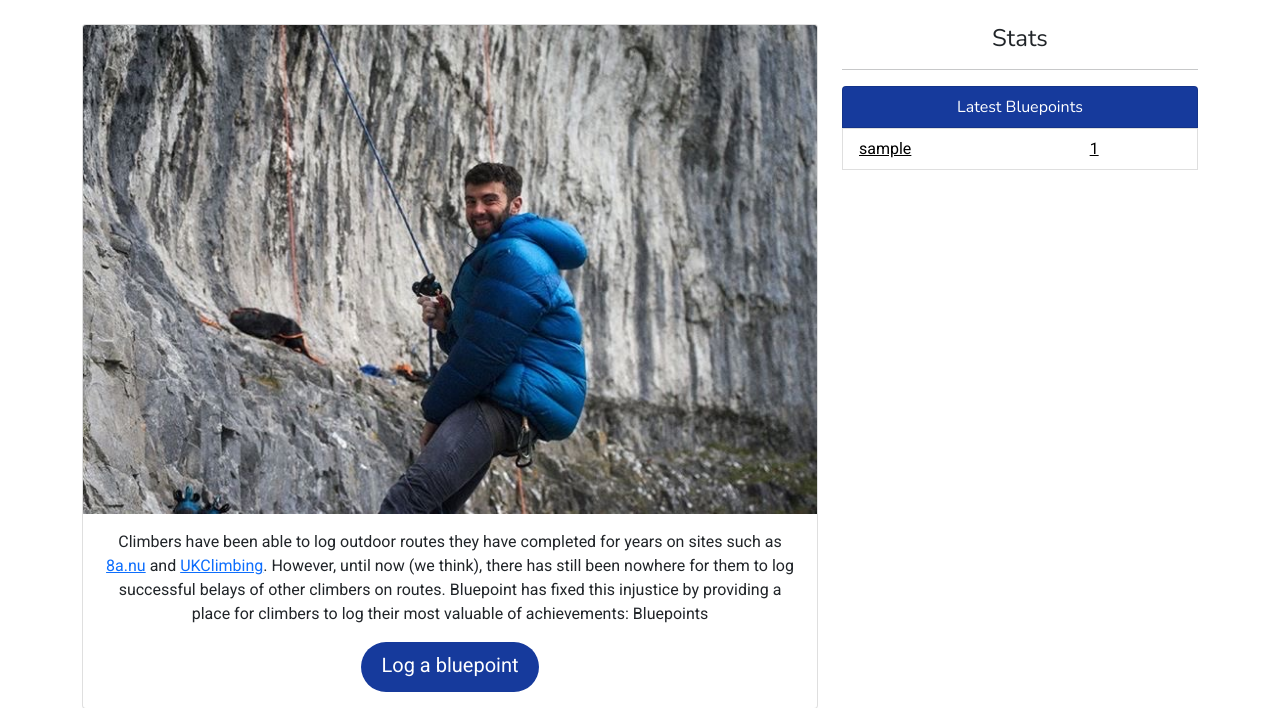
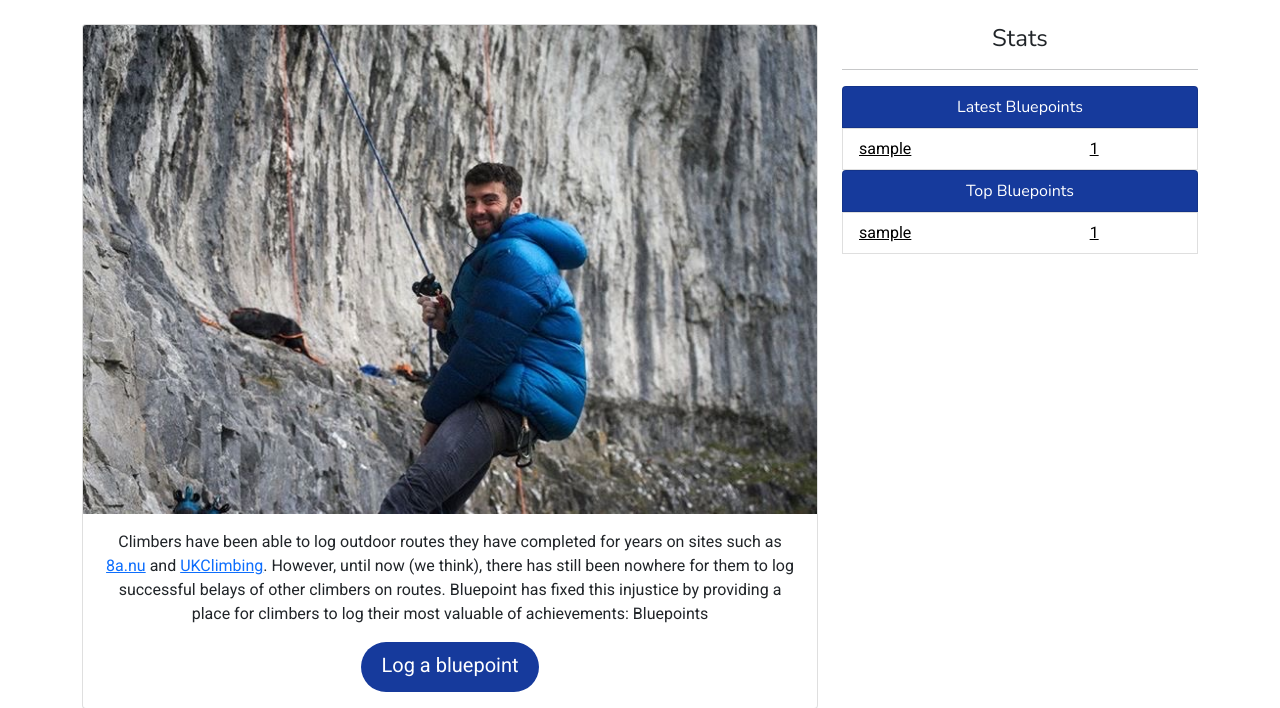
Before and after one commit to RobKnowles248/bluepoint, a Django app: page / in a window 1280 px wide. Shown: the part 60-768 px from the top of the page. Run offline with Django 3.2, Linux system fonts and the light colour scheme; tables that the repository leaves empty hold one stand-in row (values such as "Sample post"); some libraries are stand-ins or nearby versions.

Commit message:
Add top bluepoints functionality

```diff
--- a/home/templates/home/index.html
+++ b/home/templates/home/index.html
@@ -67,6 +67,19 @@
                         </a>
                     {% endfor %}
                 </ul>
+                <ul class="list-group">
+                  <li class="list-group-item bg-blue text-white text-center heading-font">Top Bluepoints</li>
+                  {% for bluepoint in top_bluepoints %}
+                      <a href="{% url 'logbook' username=bluepoint.user %}">
+                          <li class="list-group-item text-black">
+                              <div class="row">
+                                  <div class="col-8">{{ bluepoint.user }}</div>
+                                  <div class="col-4 text-right">{{ bluepoint.grade }}</div>
+                              </div>
+                          </li>
+                      </a>
+                  {% endfor %}
+              </ul>
             </div>
         </div>
     </div>
--- a/home/views.py
+++ b/home/views.py
@@ -5,13 +5,20 @@ from logbooks.models import Bluepoint
 
 def index(request):
     """ A view to return the index page """
+    # Get the 10 most recent bluepoints
     recent_bluepoints = Bluepoint.objects.all().order_by(
         'date_added__day', 'date_added__hour', 'date_added__minute'
+    ).reverse()[:10]
+
+    # Get the 10 top bluepoints
+    top_bluepoints = Bluepoint.objects.all().order_by(
+        'sort_grade'
     ).reverse()[:10]
 
     template = 'home/index.html'
     context = {
         'recent_bluepoints': recent_bluepoints,
+        'top_bluepoints': top_bluepoints,
         'MEDIA_URL': settings.MEDIA_URL,
     }
 
```
